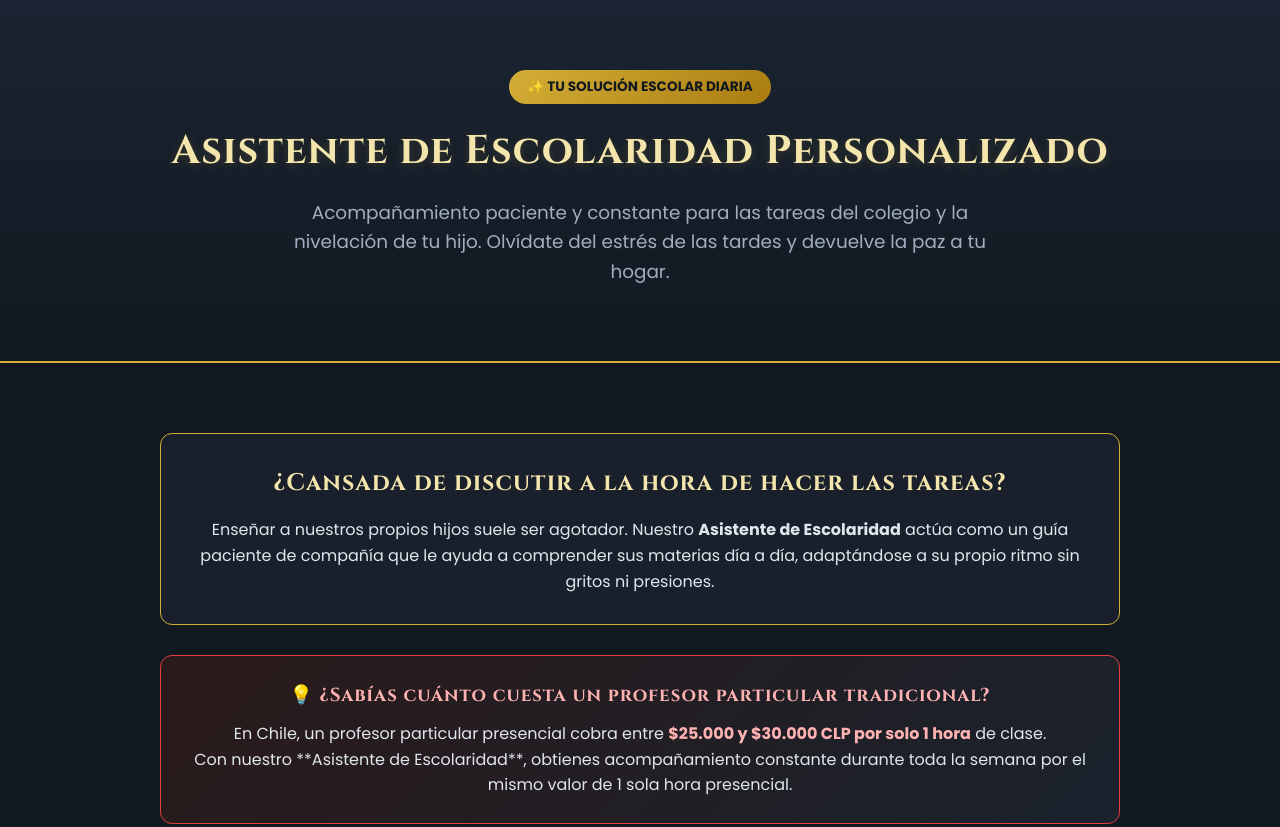
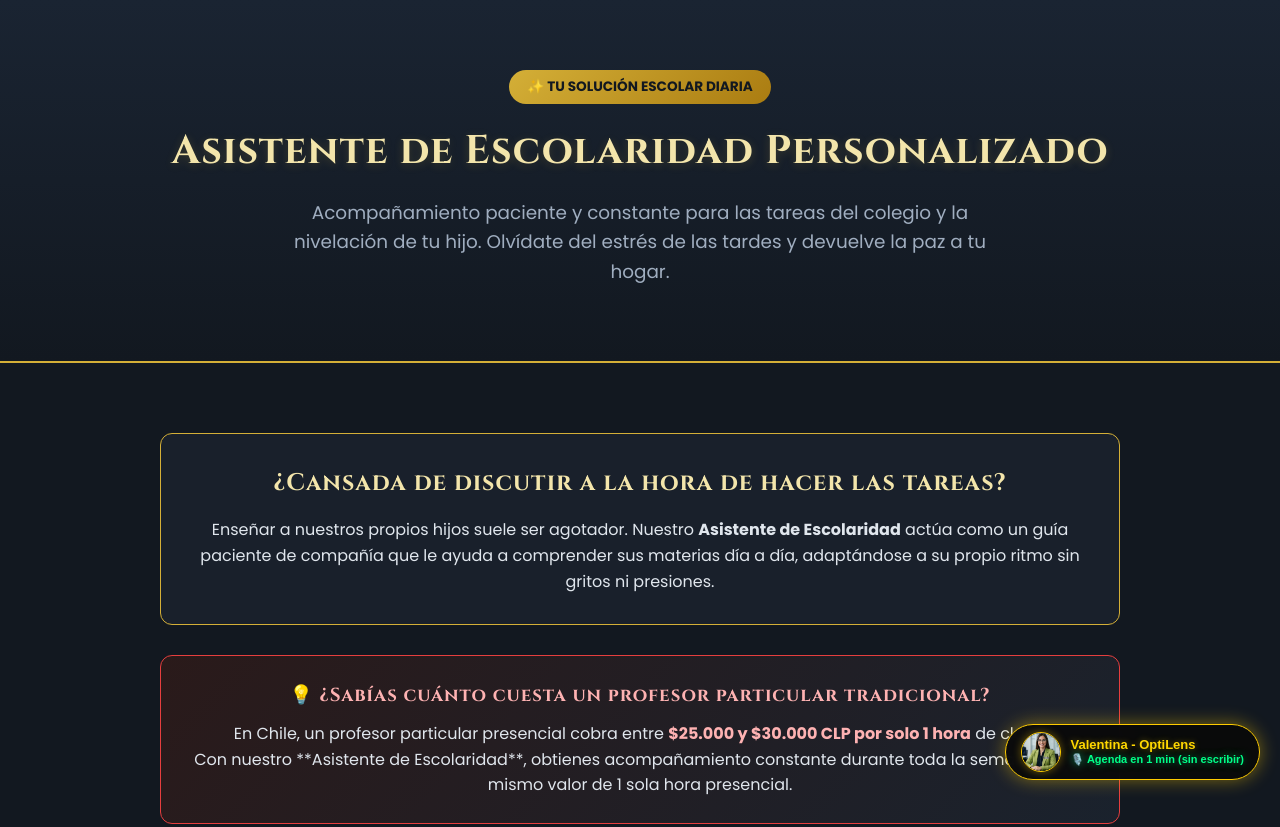
Before and after one commit to terapiasol-ai/asistente-escolar, a plain HTML site: page index.html in a window 1280 px wide. Shown: the top 827 px of the page. Drawn offline with Linux system fonts and the light colour scheme.

Commit message:
Add floating Telegram scheduling button in index.html
Added a floating button linking to a Telegram bot for scheduling appointments with OptiLens.

```diff
--- a/index.html
+++ b/index.html
@@ -570,5 +570,19 @@
             window.open(`https://wa.me/${numeroWhatsApp}?text=${mensaje}`, '_blank');
         });
     </script>
+    <!-- BOTÓN 100% FLOTANTE CON LA FOTO REAL DE VALENTINA -->
+<a href="https://t.me/Solsanchez_bot=Hola%20sol_ia,%20quiero%20agendar%20una%20hora%20en%20OptiLens"
+   target="_blank"
+   style="position: fixed !important; bottom: 20px !important; right: 20px !important; z-index: 9999999 !important; display: flex !important; align-items: center !important; background: rgba(10, 10, 10, 0.95) !important; border: 1.8px solid #ffcc00 !important; border-radius: 50px !important; padding: 7px 15px !important; text-decoration: none !important; box-shadow: 0 0 18px rgba(255, 204, 0, 0.45) !important; backdrop-filter: blur(8px) !important;">
+
+  <div style="width: 40px !important; height: 40px !important; border-radius: 50% !important; overflow: hidden !important; border: 1.8px solid #ffcc00 !important; margin-right: 10px !important; flex-shrink: 0 !important; box-shadow: 0 0 8px rgba(255, 204, 0, 0.4) !important;">
+    <img src="https://raw.githubusercontent.com/terapiasol-ai/asistente-escolar/main/IMG-20260814-WA0020.jpg" alt="Valentina" style="width: 100% !important; height: 100% !important; object-fit: cover !important; display: block !important;">
+  </div>
+
+  <div style="text-align: left !important; line-height: 1.25 !important;">
+    <div style="color: #ffd700 !important; font-size: 13px !important; font-weight: 700 !important; font-family: sans-serif !important; text-shadow: 0 0 6px rgba(255, 215, 0, 0.4) !important;">Valentina - OptiLens</div>
+    <div style="color: #00ff88 !important; font-size: 11px !important; font-weight: 600 !important; font-family: sans-serif !important; text-shadow: 0 0 8px rgba(0, 255, 136, 0.5) !important;">🎙️ Agenda en 1 min (sin escribir)</div>
+  </div>
+</a>
 </body>
 </html>
```
